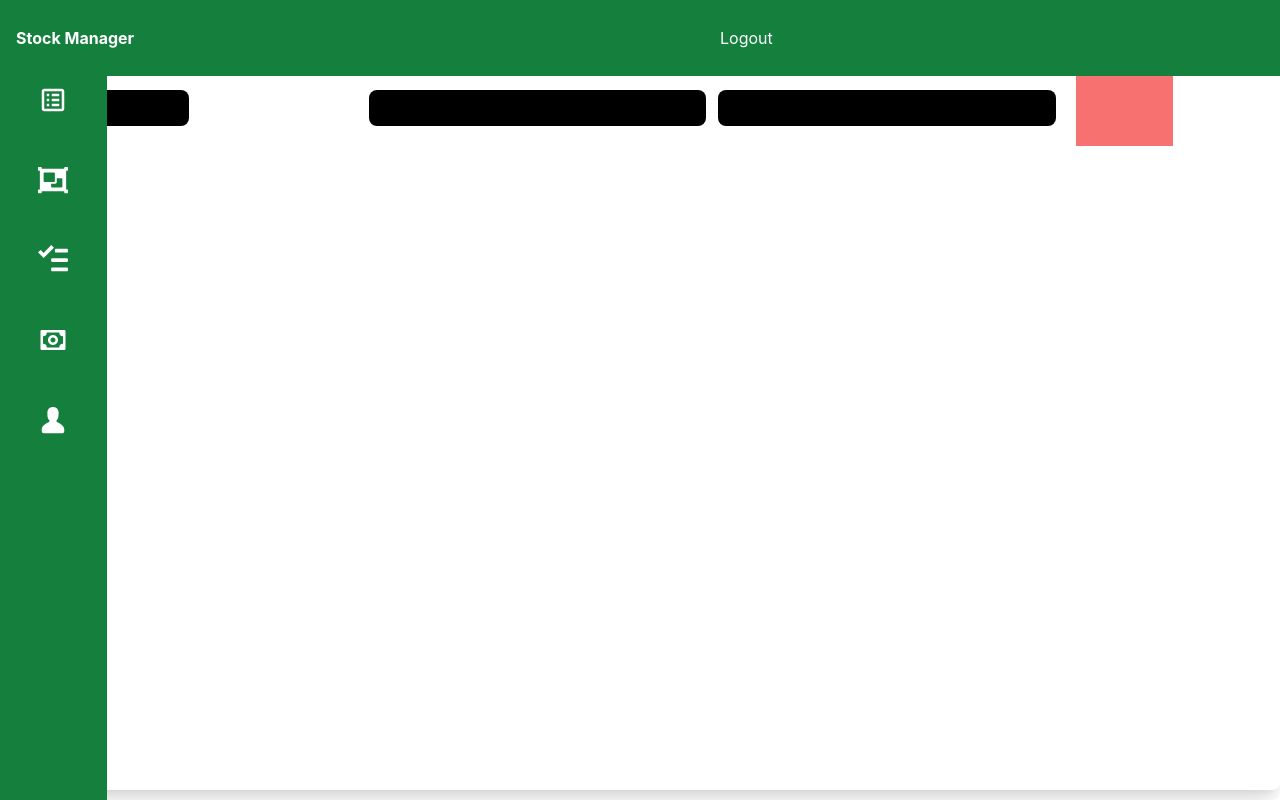
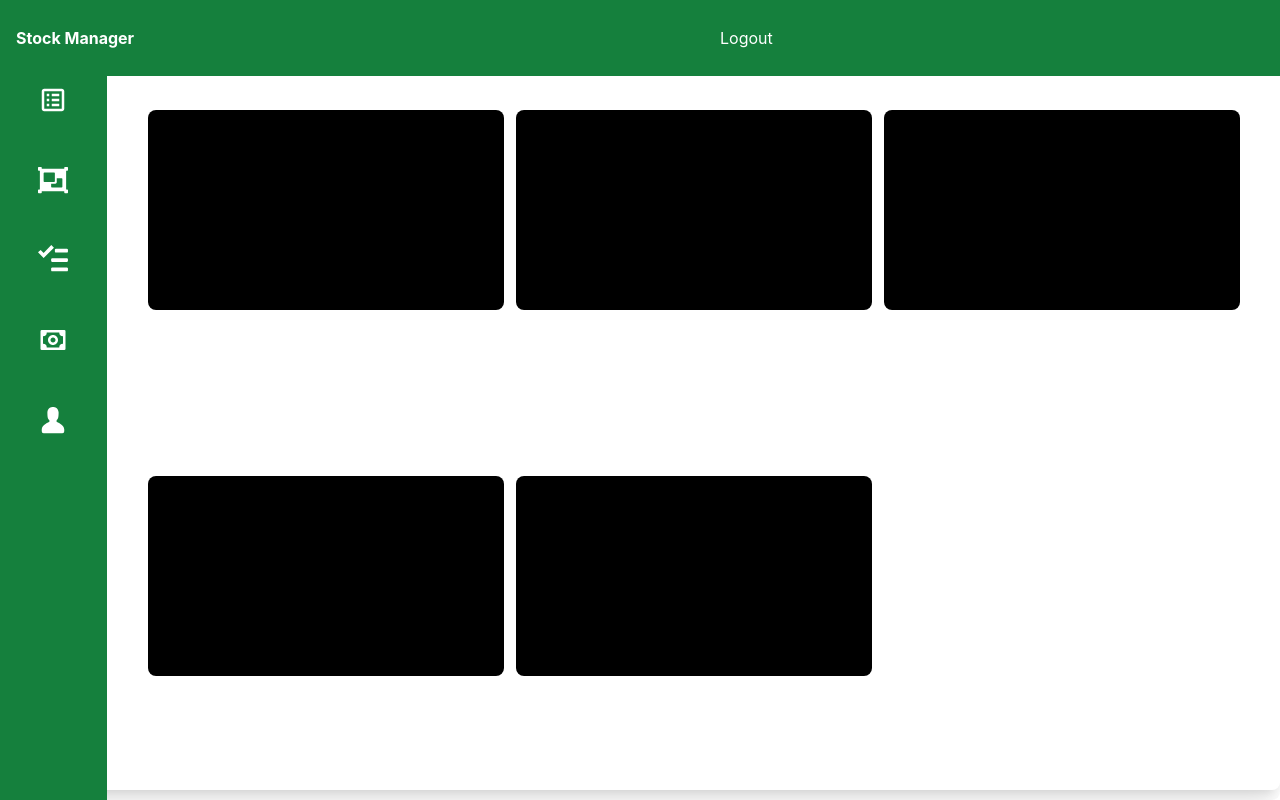
Before and after one commit to Edward-kwabena-Twumasi/stock-manager, a React (Create React App) app in the folder client/: page /api/home in a window 1280 px wide. Built offline with nearby package versions, Linux system fonts and the light colour scheme.

Commit message:
build client ui

```diff
--- a/client/src/App.css
+++ b/client/src/App.css
@@ -182,6 +182,8 @@ z-index: 6;
   flex-direction: column;
   border-radius: 5px;
   padding: 5px;
+  transition: 600ms ease-in-out;
+  height: auto;
 }
 .textfield{
   border: 2px solid green;
--- a/client/src/components/home/categories.jsx
+++ b/client/src/components/home/categories.jsx
@@ -19,7 +19,7 @@ const Categories=()=>{
 
 
       return (
-        <div  className="Categories page flex flex-col  w-full h-full" >
+        <div  className="Categories p-10 flex flex-col  w-full h-full" >
 
           <div ref={myRef} className="overflow-scroll hide-scroll">
           {
--- a/client/src/components/home/dashboard.jsx
+++ b/client/src/components/home/dashboard.jsx
@@ -1,16 +1,22 @@
 
 const Dashboard=()=>{
     return (
-        <div className="grid grid-cols-3 gap-3 p-5 justify-center w-11/12 bg-white h-full">
-            <div className="h-9 w-1/2 bg-black rounded-lg ">
+        <div className="grid grid-cols-3 gap-3 p-10 justify-center  w-full h-full">
+            <div className="h-[200px] bg-black rounded-lg ">
 
             </div>
-            <div className="h-9 bg-black rounded-lg ">
+            <div className="h-[200px] bg-black rounded-lg ">
 
-        </div>
-        <div className="h-9 bg-black rounded-lg ">
+            </div>
+            <div className="h-[200px] bg-black rounded-lg ">
 
-        </div>
+            </div>
+            <div className="h-[200px] bg-black rounded-lg ">
+
+            </div>
+            <div className="h-[200px] bg-black rounded-lg ">
+
+            </div>
         </div>
     )
 }
--- a/client/src/components/home/home.jsx
+++ b/client/src/components/home/home.jsx
@@ -7,7 +7,7 @@ import { BiMoney, BiSpreadsheet } from "react-icons/bi"
 
 const Home=()=>{
     return (
-        <div className="flex w-screen">
+        <div className="flex w-screen h-screen">
             <div className='sidenav h-full w-1/12 bg-green-700 fixed  z-20 lg:flex lg:flex-col justify-start gap-5  hidden'>
                 <div className={`border-[#ffe4c4] w-[60px] h-[60px] rounded-full self-center ease-switch flex flex-col justify-center text-white text-3xl  `} >
                 <NavLink  activeClassName="border-4 shadow-2xl"  className='self-center' to="dashboard"><BiSpreadsheet /></NavLink>
@@ -25,7 +25,7 @@ const Home=()=>{
                 <NavLink  activeClassName="border-4 shadow-2xl" className='self-center' to="about"><GoPerson ></GoPerson></NavLink>
                 </div>
             </div>
-            <div className="w-11/12 h-full bg-red-400">
+            <div className="w-11/12 h-full  ml-[8.4%]">
                 <Outlet/>
             </div>
 
```
